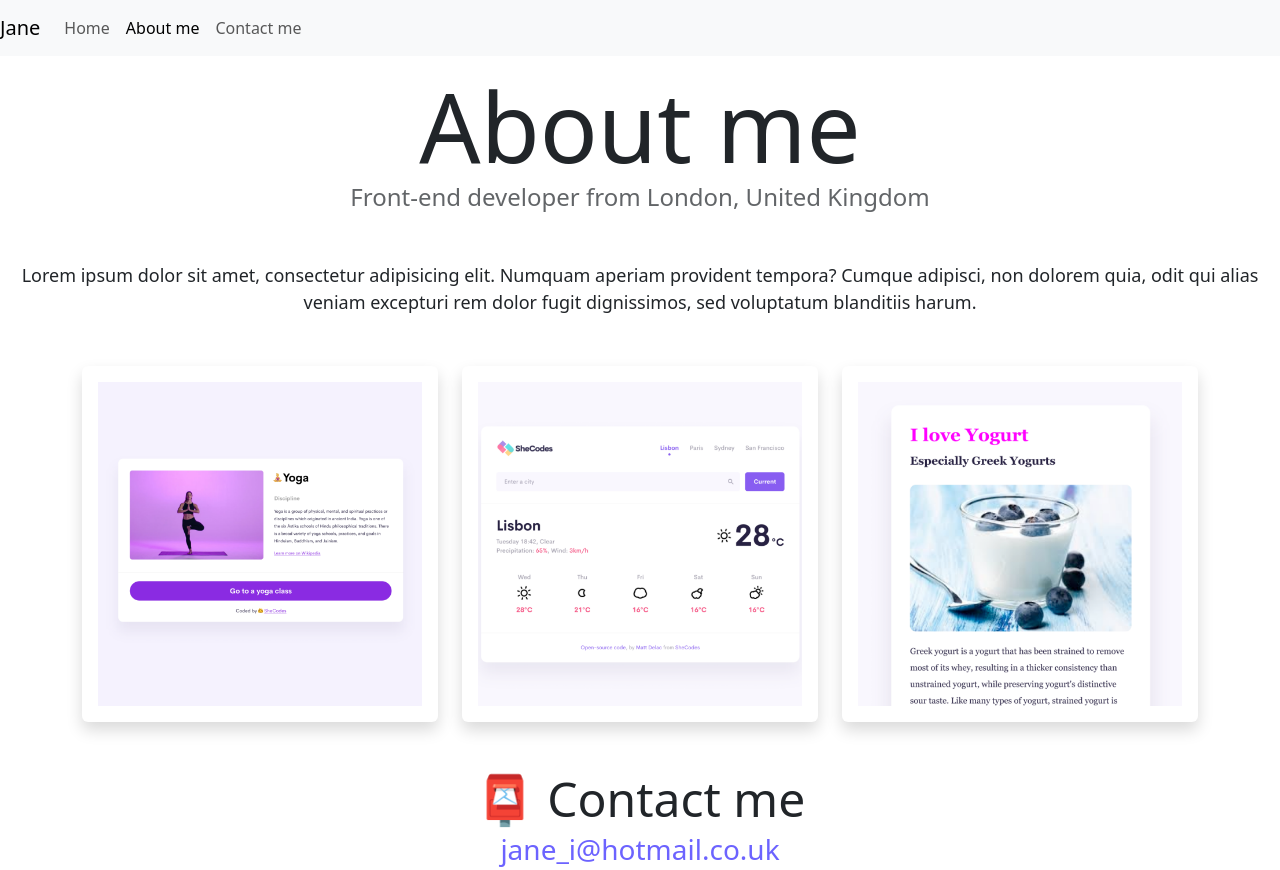
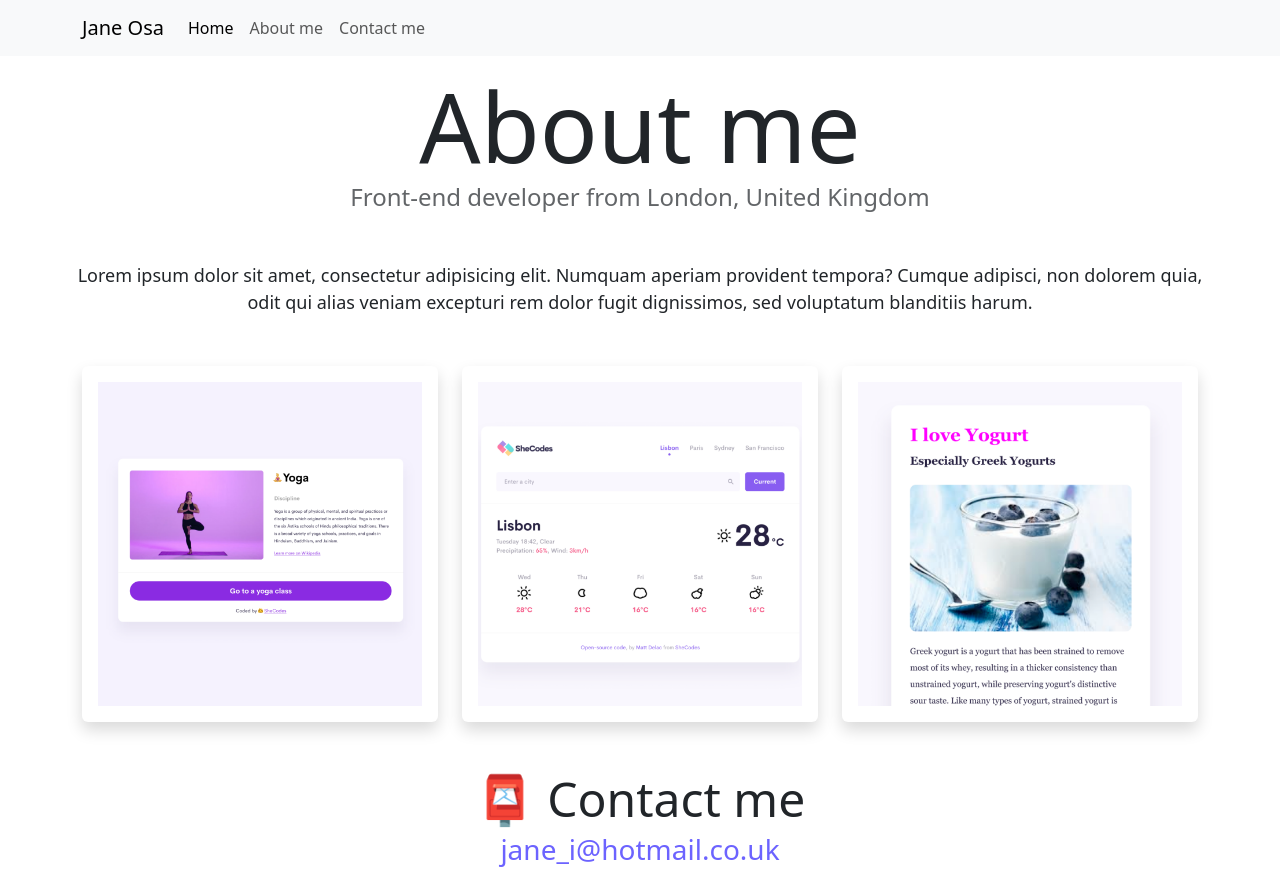
Before and after one commit to janeosa/Demo-Portfolio, a plain HTML site: page about.html in a window 1280 px wide. Drawn offline with nearby package versions, Linux system fonts and the light colour scheme.

Commit message:
Edited the Navigation bar and added some margin on the Body with CSS

```diff
--- a/about.html
+++ b/about.html
@@ -24,8 +24,9 @@
     </style>
   </head>
   <body>
-    <nav class="navbar fixed-top navbar-expand-lg navbar-light bg-light">
-      <a class="navbar-brand" href="index.html">Jane</a>
+    <nav class="navbar navbar-expand-lg navbar-light bg-light fixed-top">
+      <div class="container">
+        <a class="navbar-brand" href="index.html">Jane Osa</a>
         <button
           class="navbar-toggler"
           type="button"
@@ -40,15 +41,18 @@
         <div class="collapse navbar-collapse" id="navbarNav">
           <ul class="navbar-nav">
             <li class="nav-item">
-            <a class="nav-link" aria-current="page" href="index.html">Home</a>
+              <a class="nav-link active" aria-current="page" href="index.html"
+                >Home</a
+              >
             </li>
             <li class="nav-item">
-            <a class="nav-link active" href="about.html">About me</a>
+              <a class="nav-link" href="about.html">About me</a>
             </li>
             <li class="nav-item">
               <a class="nav-link" href="about.html#contact">Contact me</a>
             </li>
           </ul>
+        </div>
       </div>
     </nav>
     <br />
--- a/src/style.css
+++ b/src/style.css
@@ -6,6 +6,7 @@
 
 body {
   padding-top: 20px;
+  margin: 0 50px;
 }
 
 h1,
```
Also changed, not shown: index.html (+7 -5 lines). Lines whose indentation alone changed are shown as unchanged.
